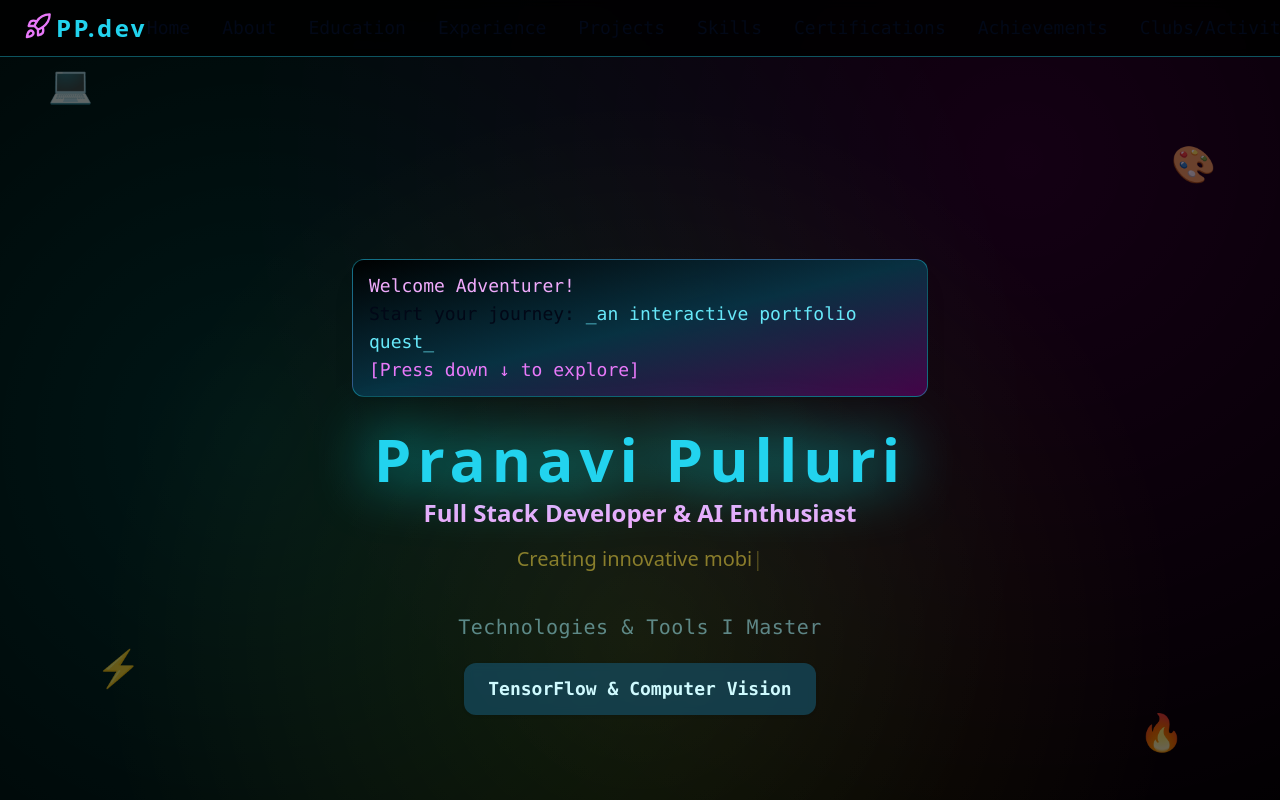
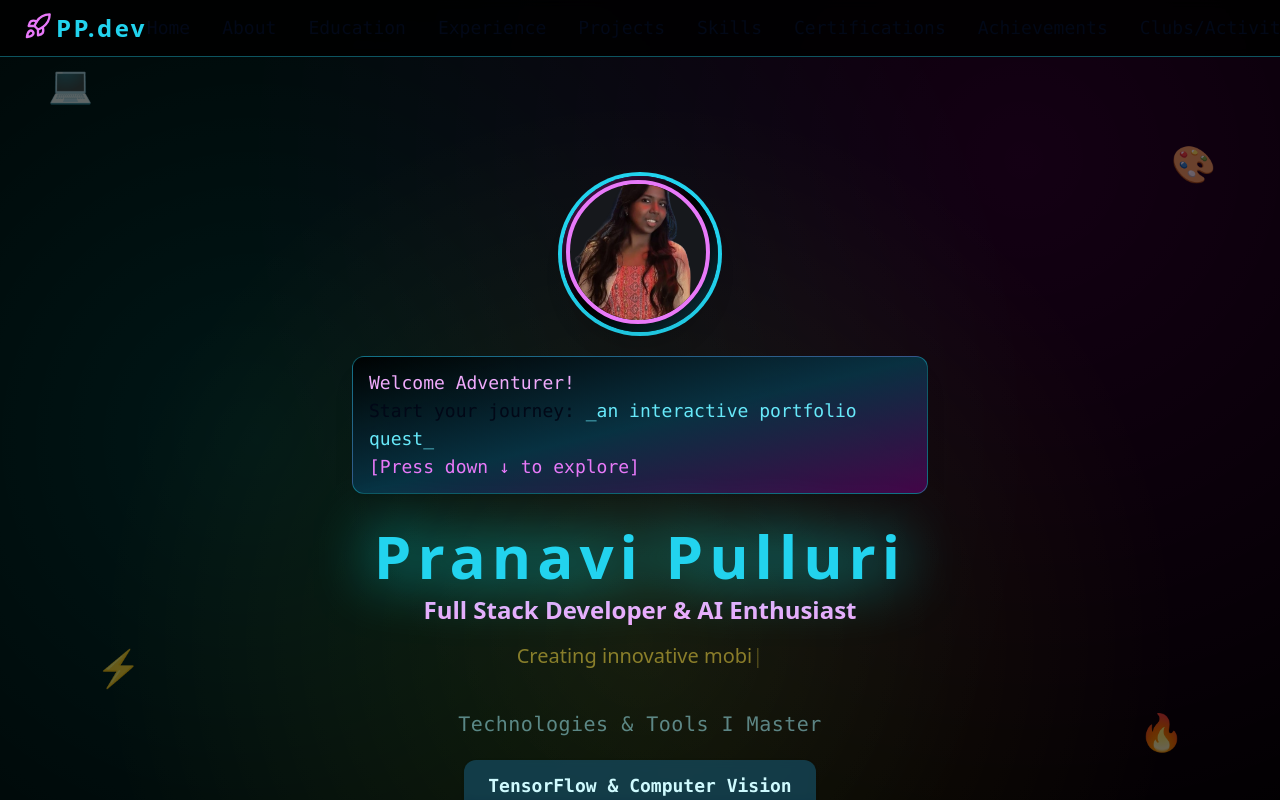
Before and after one commit to Pranavipulluri/neon-code-wizard, a React (Vite) app: page / in a window 1280 px wide. Shown: the top 800 px of the page. Built offline with nearby package versions, Linux system fonts and the light colour scheme.

Commit message:
Add user's picture
Add the user's picture to the top of the page.

```diff
--- a/src/pages/Index.tsx
+++ b/src/pages/Index.tsx
@@ -401,6 +401,17 @@ const Index = () => {
       </header>
       {/* Hero Section */}
       <section id="home" className="hero min-h-screen flex flex-col justify-center items-center text-center relative animate-fade-in pt-44 z-10">
+        {/* User Picture Avatar - Added below */}
+        <div className="flex flex-col items-center justify-center mb-6">
+          <span className="inline-block rounded-full ring-4 ring-cyan-400 shadow-xl bg-gradient-to-br from-fuchsia-900/70 via-black to-cyan-700/40 p-1 animate-fade-in" style={{ width: 156, height: 156 }}>
+            <img
+              src="/lovable-uploads/506c4ab2-b5d0-4871-a0b1-1a2ab012a5e9.png"
+              alt="Profile"
+              className="object-cover w-36 h-36 rounded-full border-4 border-fuchsia-400 shadow-xl"
+              style={{ background: "#16181c" }}
+            />
+          </span>
+        </div>
         {/* Game/Storybook Effect */}
         <div className="w-full flex flex-col items-center mb-8">
           <div className="terminal-glow text-left font-mono px-4 py-3 text-lg max-w-xl mx-auto rounded-xl bg-gradient-to-br from-black/90 via-cyan-950/95 to-fuchsia-950/90 border border-cyan-400/40 shadow-xl animate-fade-in">
```
Also changed, not shown: public/lovable-uploads/506c4ab2-b5d0-4871-a0b1-1a2ab012a5e9.png (added).
